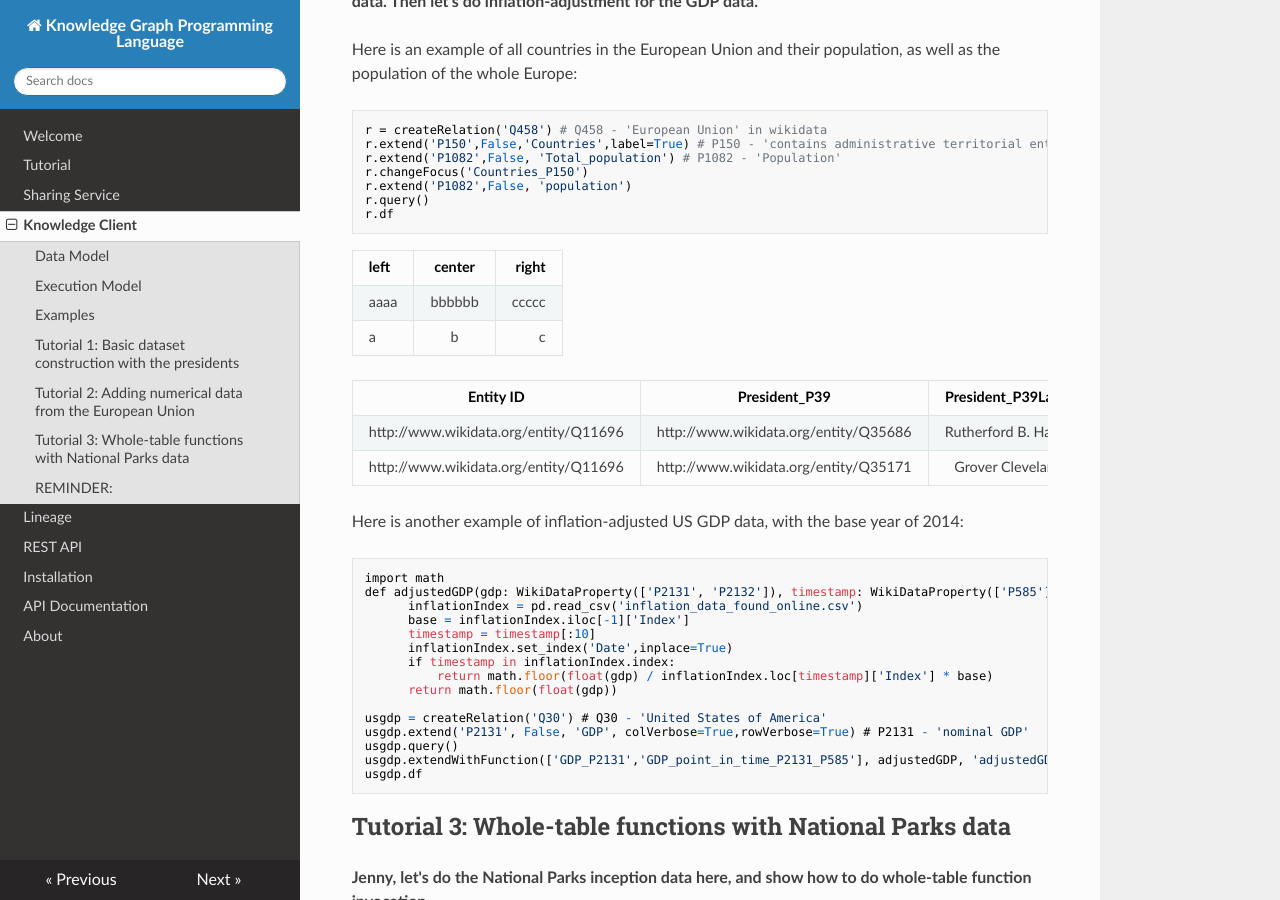
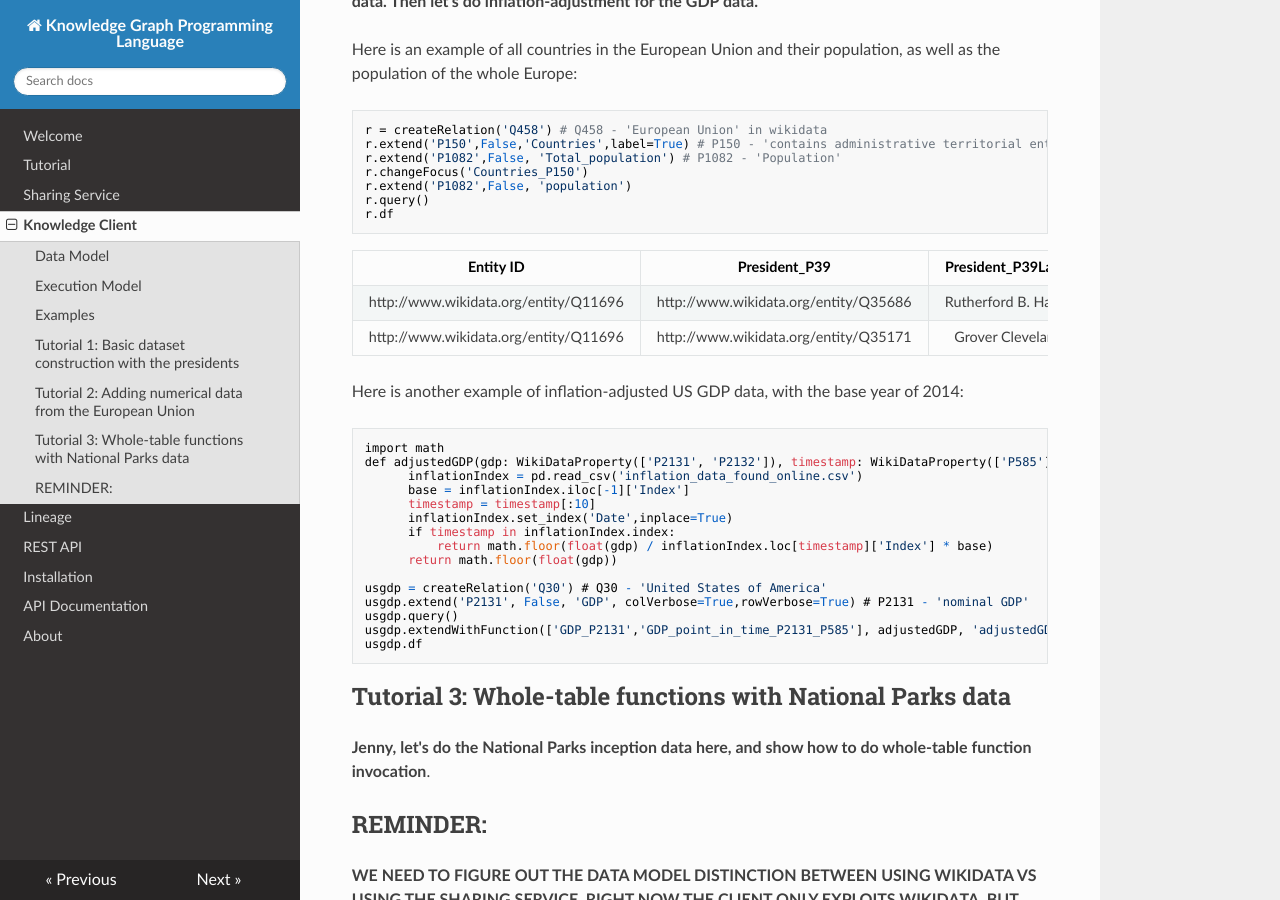
Before and after one commit to mikecafarella/KNP, an MkDocs documentation site: the page built from docs/knowledgeclient.md, in a window 1280 px wide and 900 px high, scrolled down 1948 px. Built offline with MkDocs 1.6.1, drawn with Linux system fonts in a browser that asks for light colours; nearby versions of some CDN libraries.

Commit message:
update Tutorial1 with forms

```diff
--- a/docs/knowledgeclient.md
+++ b/docs/knowledgeclient.md
@@ -59,11 +59,6 @@ Here is an example of all countries in the European Union and their population,
     r.query()
     r.df
 
-| left | center | right |
-| :--- | :----: | ----: |
-| aaaa | bbbbbb | ccccc |
-| a    | b      | c     |
-
 | Entity ID | President_P39 | President_P39Label | Spouse_P26 | Spouse_P26Label | date_of_birth_P569 | date_of_birth_P569Label | Place_of_birth_P19 | Place_of_birth_P19Label | Basic ID |
 | :----: | :----: | :----: | :----: | :----: | :----: | :----: | :----: | :----: | :----: |
 | http://www.wikidata.org/entity/Q11696 | http://www.wikidata.org/entity/Q35686 | Rutherford B. Hayes | http://www.wikidata.org/entity/Q234275 | Lucy Webb Hayes | 1822-10-04T00:00:00Z | 1822-10-04T00:00:00Z | http://www.wikidata.org/entity/Q934308 | Fremont | Q11696 |
```
